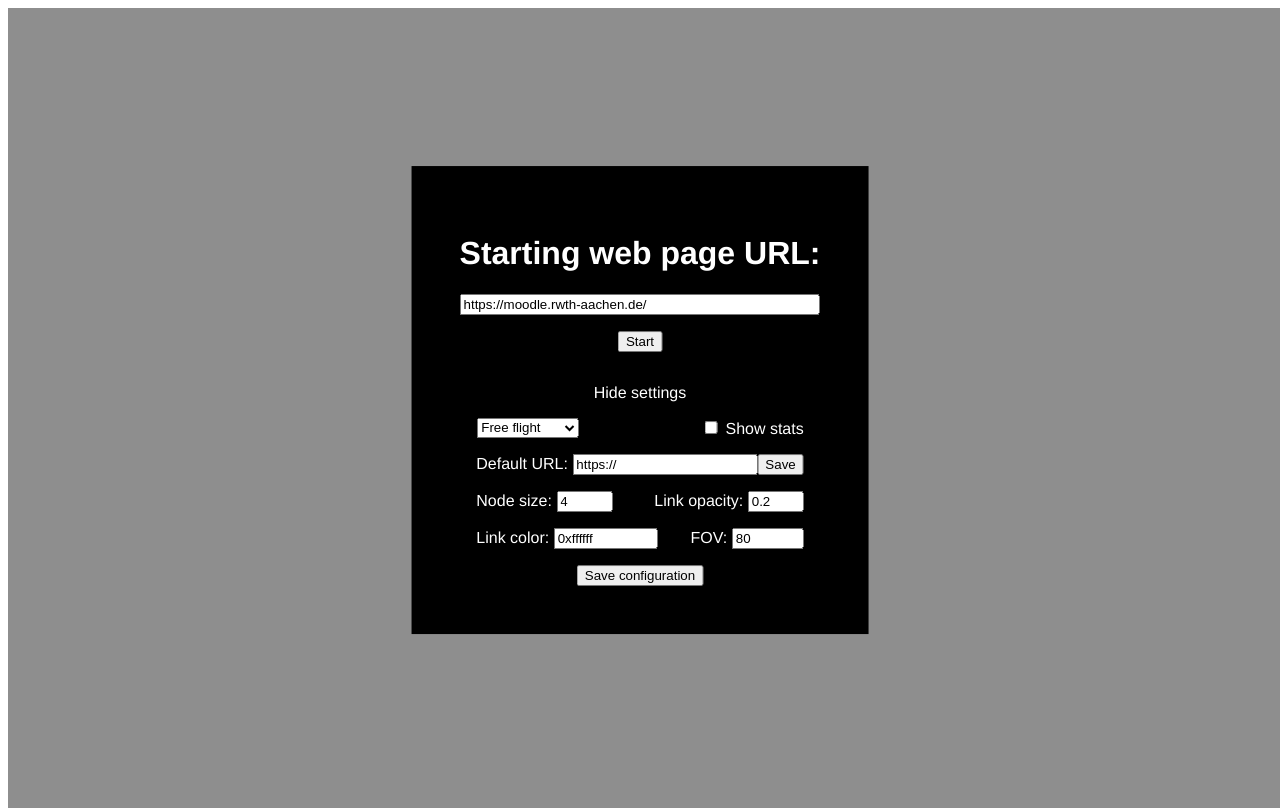
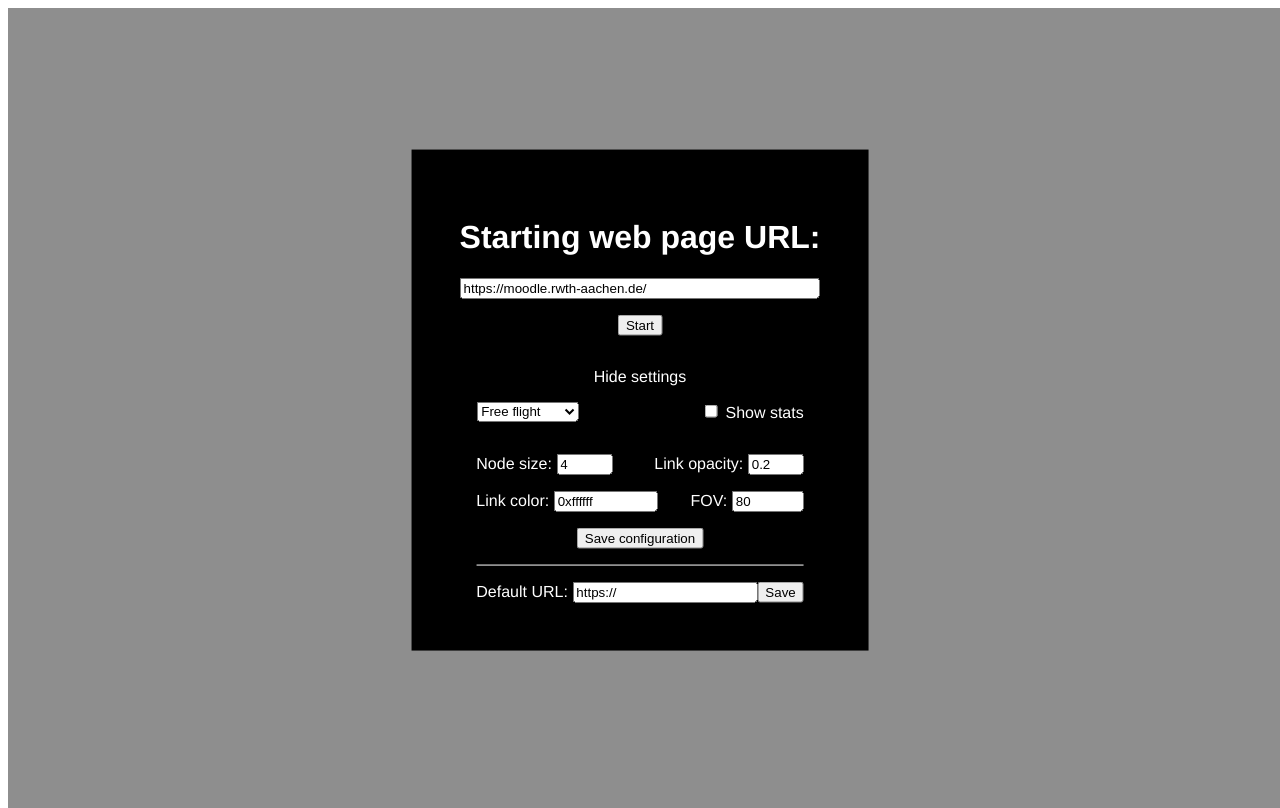
Before and after one commit to apolat2000/dynamic-egocentric-exploration, a website built with Vite: page frontend/index.html in a window 1280 px wide. Both pictures are taken after a click on the element "Show settings". Built offline with nearby package versions, Linux system fonts and the light colour scheme.

Commit message:
separates default url's persistence from other configs

```diff
--- a/frontend/index.html
+++ b/frontend/index.html
@@ -58,13 +58,6 @@
                   <label for="show-stats">Show stats</label>
                 </div>
               </div>
-              <div style="display: flex; justify-content: space-between">
-                <div>
-                  <label for="default-url">Default URL:</label>
-                  <input type="text" name="default url" id="default-url" />
-                </div>
-                <button>Save</button>
-              </div>
               <div
                 style="
                   margin-top: 1rem;
@@ -98,9 +91,28 @@
                 </div>
               </div>
               <div
-                style="display: flex; justify-content: center; margin-top: 1rem"
+                style="
+                  display: flex;
+                  justify-content: center;
+                  margin-top: 1rem;
+                  padding-bottom: 1rem;
+                  border-bottom: 1px solid;
+                "
               >
                 <button id="save-configuration">Save configuration</button>
+              </div>
+              <div
+                style="
+                  display: flex;
+                  justify-content: space-between;
+                  margin-top: 1rem;
+                "
+              >
+                <div>
+                  <label for="default-url">Default URL:</label>
+                  <input type="text" name="default url" id="default-url" />
+                </div>
+                <button id="save-default-url">Save</button>
               </div>
             </div>
           </div>
--- a/frontend/js/main.js
+++ b/frontend/js/main.js
@@ -63,6 +63,7 @@
 );
 const showStatsElement = document.getElementById("show-stats");
 const defaultURLElement = document.getElementById("default-url");
+const saveDefaultURLElement = document.getElementById("save-default-url");
 const linkColorElement = document.getElementById("link-color");
 const nodeSizeElement = document.getElementById("node-size");
 const linkOpacityElement = document.getElementById("link-opacity");
@@ -115,6 +116,13 @@
   setLocalStorageLinkColor(Number(linkColorElement.value));
   setLocalStorageLinkOpacity(linkOpacityElement.value);
   setLocalStorageFOV(fovElement.value);
+});
+
+saveDefaultURLElement.addEventListener("click", function (e) {
+  e.preventDefault();
+
+  setLocalStorageDefaultURL(defaultURLElement.value);
+  startingWebPageInputElement.value = defaultURLElement.value;
 });
 
 // first URL input
```
